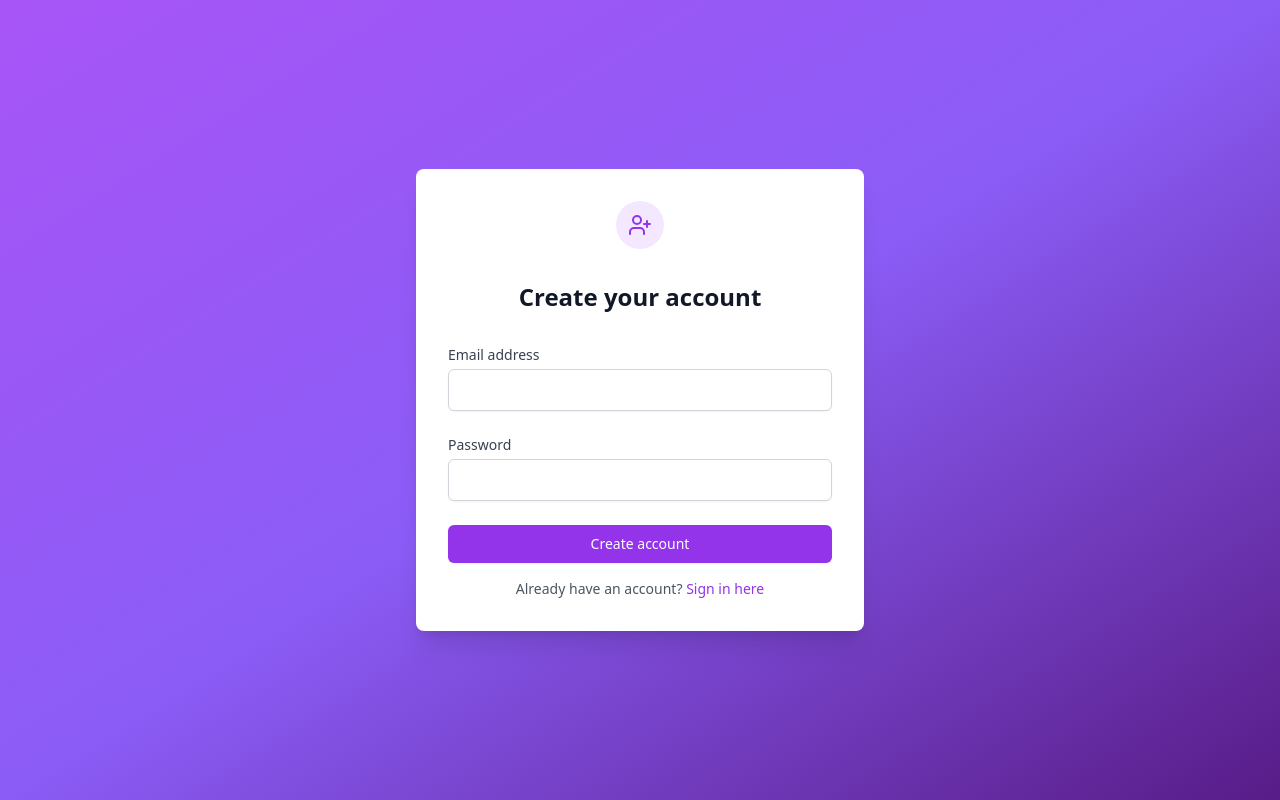
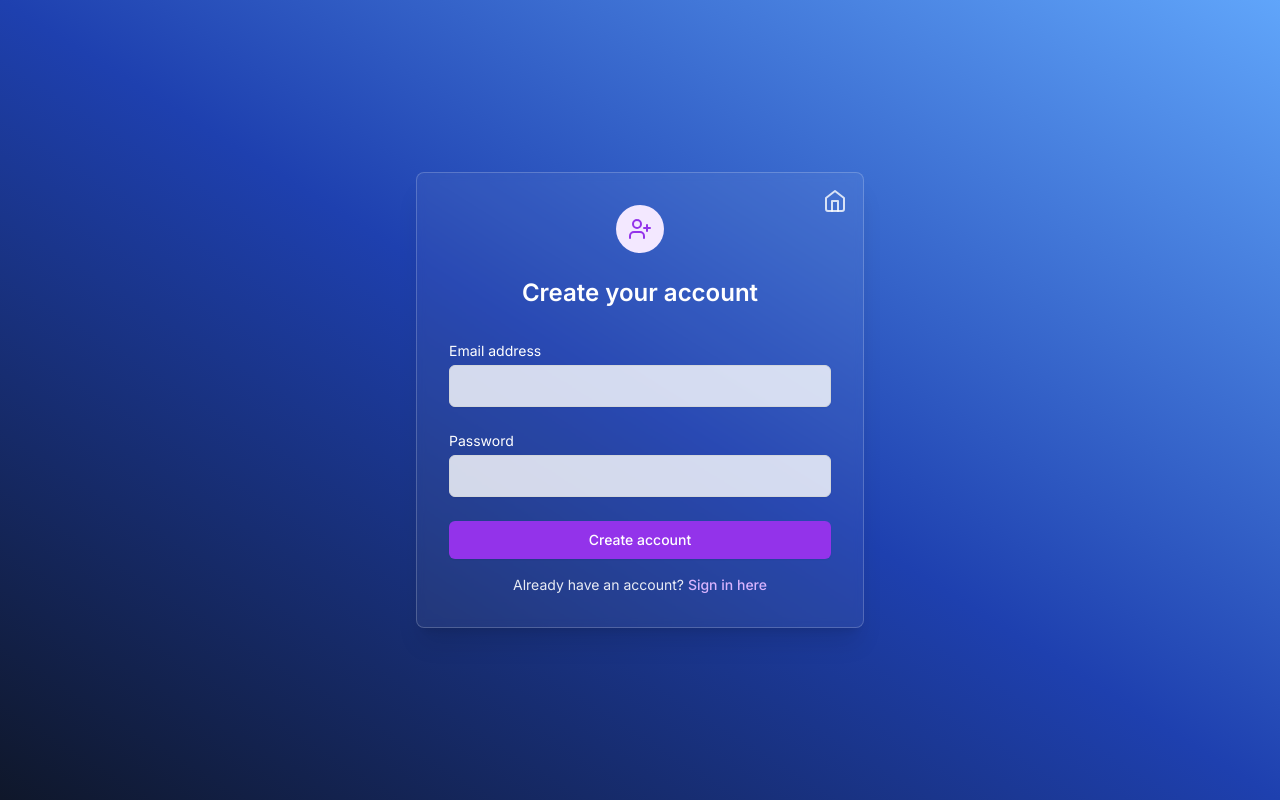
Before and after one commit to Akhpie/ARC-dashboard, a React (Vite) app: page /register in a window 1280 px wide. Built offline with nearby package versions, Linux system fonts and the light colour scheme; a web font is replaced by a local one.

Commit message:
ui chjanges

```diff
--- a/src/components/AuthLayout.tsx
+++ b/src/components/AuthLayout.tsx
@@ -3,7 +3,7 @@ import { Outlet } from "react-router-dom";
 
 export default function AuthLayout() {
   return (
-    <div className="min-h-screen bg-gradient-to-br from-purple-500 via-violet-500 to-purple-900 flex items-center justify-center p-4">
+    <div className="min-h-screen bg-gradient-to-tr from-slate-900 via-blue-800 to-blue-400 flex items-center justify-center p-4">
       <div className="w-full max-w-md">
         <Outlet />
       </div>
--- a/src/components/ScrollAnimation.tsx
+++ b/src/components/ScrollAnimation.tsx
@@ -41,14 +41,6 @@ const Section: React.FC<SectionProps> = ({
     scrollYProgress,
     [1, 1],
     ["rgb(147, 51, 234)", "rgb(59, 130, 246)"]
-  );
-
-  // Circle indicator animations
-  const circleScale = useTransform(scrollYProgress, [0, 0.5], [0, 1]);
-  const circleFill = useTransform(
-    scrollYProgress,
-    [0, 0.2, 0.4, 0.6, 0.8, 1],
-    [0, 0.2, 0.4, 0.6, 0.8, 1]
   );
 
   // Border progress animations
--- a/src/pages/Register.tsx
+++ b/src/pages/Register.tsx
@@ -1,11 +1,11 @@
-import React, { useState } from 'react';
-import { Link, useNavigate } from 'react-router-dom';
-import { UserPlus } from 'lucide-react';
-import toast from 'react-hot-toast';
+import React, { useState } from "react";
+import { Link, useNavigate } from "react-router-dom";
+import { Home, UserPlus } from "lucide-react";
+import toast from "react-hot-toast";
 
 export default function Register() {
-  const [email, setEmail] = useState('');
-  const [password, setPassword] = useState('');
+  const [email, setEmail] = useState("");
+  const [password, setPassword] = useState("");
   const [loading, setLoading] = useState(false);
   const navigate = useNavigate();
 
@@ -15,10 +15,10 @@ export default function Register() {
 
     try {
       // Simulate API call delay
-      await new Promise(resolve => setTimeout(resolve, 1000));
+      await new Promise((resolve) => setTimeout(resolve, 1000));
 
-      toast.success('Registration successful! Please sign in.');
-      navigate('/signin');
+      toast.success("Registration successful! Please sign in.");
+      navigate("/signin");
     } catch (error: any) {
       toast.error(error.message);
     } finally {
@@ -27,16 +27,27 @@ export default function Register() {
   };
 
   return (
-    <div className="bg-white rounded-lg shadow-xl p-8">
-      <div className="flex justify-center mb-8">
+    <div className="backdrop-blur-sm bg-white/5 rounded-lg shadow-xl p-8 border border-white/20 relative">
+      <Link
+        to="/"
+        className="absolute top-4 right-4 text-white/80 hover:text-white transition-colors"
+      >
+        <Home className="w-6 h-6" />
+      </Link>
+      <div className="flex justify-center mb-6">
         <div className="bg-purple-100 p-3 rounded-full">
           <UserPlus className="w-6 h-6 text-purple-600" />
         </div>
       </div>
-      <h2 className="text-2xl font-bold text-center text-gray-900 mb-8">Create your account</h2>
+      <h2 className="text-2xl font-semibold text-center text-white mb-8 font-inter">
+        Create your account
+      </h2>
       <form onSubmit={handleSubmit} className="space-y-6">
         <div>
-          <label htmlFor="email" className="block text-sm font-medium text-gray-700">
+          <label
+            htmlFor="email"
+            className="block text-sm font-normal text-white font-inter"
+          >
             Email address
           </label>
           <input
@@ -45,11 +56,14 @@ export default function Register() {
             required
             value={email}
             onChange={(e) => setEmail(e.target.value)}
-            className="mt-1 block w-full rounded-md border border-gray-300 px-3 py-2 shadow-sm focus:border-purple-500 focus:outline-none focus:ring-purple-500"
+            className="mt-1 block w-full rounded-md border border-gray-300 px-3 py-2 shadow-sm focus:border-purple-500 focus:outline-none focus:ring-purple-500 bg-white/80"
           />
         </div>
         <div>
-          <label htmlFor="password" className="block text-sm font-medium text-gray-700">
+          <label
+            htmlFor="password"
+            className="block text-sm font-normal text-white font-inter"
+          >
             Password
           </label>
           <input
@@ -58,20 +72,23 @@ export default function Register() {
             required
             value={password}
             onChange={(e) => setPassword(e.target.value)}
-            className="mt-1 block w-full rounded-md border border-gray-300 px-3 py-2 shadow-sm focus:border-purple-500 focus:outline-none focus:ring-purple-500"
+            className="mt-1 block w-full rounded-md border border-gray-300 px-3 py-2 shadow-sm focus:border-purple-500 focus:outline-none focus:ring-purple-500 bg-white/80"
           />
         </div>
         <button
           type="submit"
           disabled={loading}
-          className="w-full flex justify-center py-2 px-4 border border-transparent rounded-md shadow-sm text-sm font-medium text-white bg-purple-600 hover:bg-purple-700 focus:outline-none focus:ring-2 focus:ring-offset-2 focus:ring-purple-500 disabled:opacity-50 disabled:cursor-not-allowed"
+          className="w-full flex justify-center py-2 px-4 border border-transparent rounded-md shadow-sm text-sm font-medium text-white bg-purple-600 hover:bg-purple-700 focus:outline-none focus:ring-2 focus:ring-offset-2 focus:ring-purple-500 disabled:opacity-50 disabled:cursor-not-allowed font-inter"
         >
-          {loading ? 'Creating account...' : 'Create account'}
+          {loading ? "Creating account..." : "Create account"}
         </button>
       </form>
-      <p className="mt-4 text-center text-sm text-gray-600">
-        Already have an account?{' '}
-        <Link to="/signin" className="font-medium text-purple-600 hover:text-purple-500">
+      <p className="mt-4 text-center text-sm text-white/90 font-inter">
+        Already have an account?{" "}
+        <Link
+          to="/signin"
+          className="font-medium text-purple-300 hover:text-purple-200"
+        >
           Sign in here
         </Link>
       </p>
--- a/src/pages/SignIn.tsx
+++ b/src/pages/SignIn.tsx
@@ -1,11 +1,11 @@
-import React, { useState } from 'react';
-import { Link, useNavigate } from 'react-router-dom';
-import { LogIn } from 'lucide-react';
-import toast from 'react-hot-toast';
+import React, { useState } from "react";
+import { Link, useNavigate } from "react-router-dom";
+import { Home, LogIn } from "lucide-react";
+import toast from "react-hot-toast";
 
 export default function SignIn() {
-  const [email, setEmail] = useState('');
-  const [password, setPassword] = useState('');
+  const [email, setEmail] = useState("");
+  const [password, setPassword] = useState("");
   const [loading, setLoading] = useState(false);
   const navigate = useNavigate();
 
@@ -15,14 +15,14 @@ export default function SignIn() {
 
     try {
       // Simulate API call delay
-      await new Promise(resolve => setTimeout(resolve, 1000));
+      await new Promise((resolve) => setTimeout(resolve, 1000));
 
       // Simple validation
-      if (email === 'admin@example.com' && password === 'password') {
-        toast.success('Signed in successfully');
-        navigate('/dashboard');
+      if (email === "admin@example.com" && password === "password") {
+        toast.success("Signed in successfully");
+        navigate("/dashboard");
       } else {
-        throw new Error('Invalid credentials');
+        throw new Error("Invalid credentials");
       }
     } catch (error: any) {
       toast.error(error.message);
@@ -32,16 +32,27 @@ export default function SignIn() {
   };
 
   return (
-    <div className="bg-white rounded-lg shadow-xl p-8">
-      <div className="flex justify-center mb-8">
+    <div className="backdrop-blur-sm bg-white/5 rounded-lg shadow-xl p-8 border border-white/20 relative">
+      <Link
+        to="/"
+        className="absolute top-4 right-4 text-white/80 hover:text-white transition-colors"
+      >
+        <Home className="w-6 h-6" />
+      </Link>
+      <div className="flex justify-center mb-6">
         <div className="bg-purple-100 p-3 rounded-full">
           <LogIn className="w-6 h-6 text-purple-600" />
         </div>
       </div>
-      <h2 className="text-2xl font-bold text-center text-gray-900 mb-8">Sign in to your account</h2>
+      <h2 className="text-2xl font-semibold text-center text-white mb-8">
+        Sign in to your account
+      </h2>
       <form onSubmit={handleSubmit} className="space-y-6">
         <div>
-          <label htmlFor="email" className="block text-sm font-medium text-gray-700">
+          <label
+            htmlFor="email"
+            className="block text-sm font-normal text-white"
+          >
             Email address
           </label>
           <input
@@ -50,11 +61,14 @@ export default function SignIn() {
             required
             value={email}
             onChange={(e) => setEmail(e.target.value)}
-            className="mt-1 block w-full rounded-md border border-gray-300 px-3 py-2 shadow-sm focus:border-purple-500 focus:outline-none focus:ring-purple-500"
+            className="mt-1 block w-full rounded-md border border-gray-300 px-3 py-2 shadow-sm focus:border-purple-500 focus:outline-none focus:ring-purple-500 bg-white/80"
           />
         </div>
         <div>
-          <label htmlFor="password" className="block text-sm font-medium text-gray-700">
+          <label
+            htmlFor="password"
+            className="block text-sm font-normal text-white"
+          >
             Password
           </label>
           <input
@@ -63,7 +77,7 @@ export default function SignIn() {
             required
             value={password}
             onChange={(e) => setPassword(e.target.value)}
-            className="mt-1 block w-full rounded-md border border-gray-300 px-3 py-2 shadow-sm focus:border-purple-500 focus:outline-none focus:ring-purple-500"
+            className="mt-1 block w-full rounded-md border border-gray-300 px-3 py-2 shadow-sm focus:border-purple-500 focus:outline-none focus:ring-purple-500 bg-white/80"
           />
         </div>
         <button
@@ -71,16 +85,19 @@ export default function SignIn() {
           disabled={loading}
           className="w-full flex justify-center py-2 px-4 border border-transparent rounded-md shadow-sm text-sm font-medium text-white bg-purple-600 hover:bg-purple-700 focus:outline-none focus:ring-2 focus:ring-offset-2 focus:ring-purple-500 disabled:opacity-50 disabled:cursor-not-allowed"
         >
-          {loading ? 'Signing in...' : 'Sign in'}
+          {loading ? "Signing in..." : "Sign in"}
         </button>
       </form>
-      <p className="mt-4 text-center text-sm text-gray-600">
-        Don't have an account?{' '}
-        <Link to="/register" className="font-medium text-purple-600 hover:text-purple-500">
+      <p className="mt-4 text-center text-sm text-white/90">
+        Don't have an account?{" "}
+        <Link
+          to="/register"
+          className="font-medium text-purple-300 hover:text-purple-200"
+        >
           Register here
         </Link>
       </p>
-      <div className="mt-6 text-center text-sm text-gray-500">
+      <div className="mt-6 text-center text-sm text-white/80">
         <p>Demo credentials:</p>
         <p>Email: admin@example.com</p>
         <p>Password: password</p>
```
